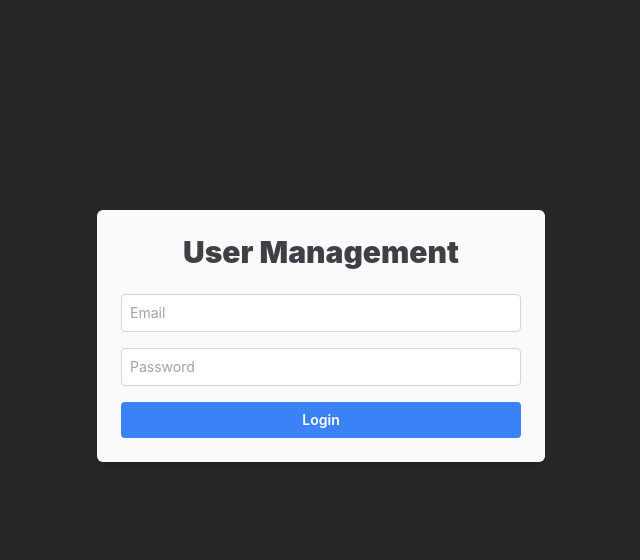
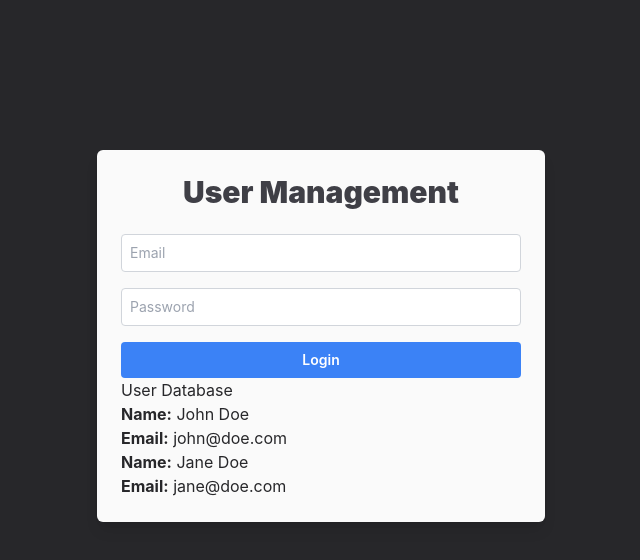
Before and after one commit to halcyon1128/react-tailwind-usermgmt, a React (Create React App) app: page /login in a window 1280 px wide. Shown: the top 560 px of the page, without its empty margins (319-959 px from the left). Built offline with nearby package versions, Linux system fonts and the light colour scheme.

Commit message:
major revision: users are admins

```diff
--- a/src/components/Login.js
+++ b/src/components/Login.js
@@ -3,6 +3,7 @@ import { useNavigate } from 'react-router-dom';
 import { useAuth } from './contexts/AuthContext';
 import { useUserContext } from './contexts/UserContext';
 import { useArrayDatabase } from './contexts/ArrayDatabase'; // Import the custom hook
+import TestComponent from './TestComponent';
 
 function Login() {
   const [email, setEmail] = useState('');
@@ -126,7 +127,9 @@ function Login() {
             </button>
           </form>
         </section>
+        <TestComponent />
       </div>
+
     </div>
   );
 }
--- a/src/components/TestComponent.js
+++ b/src/components/TestComponent.js
@@ -1,25 +1,33 @@
-// src/TestComponent.js
-import React from 'react';
-import { useAuth } from './contexts/AuthContext';
+import React, { useEffect, useState } from 'react';
 
-const TestComponent = () => {
-  const { logIn, logOut, isLoggedIn } = useAuth();
+function TestComponent() {
+  const [userDatabase, setUserDatabase] = useState([]);
 
-  const handleLogin = () => {
-    logIn('test@example.com', 'password123');
-  };
-
-  const handleLogout = () => {
-    logOut();
-  };
+  useEffect(() => {
+    // Fetch the userDatabase from localStorage
+    const data = localStorage.getItem('userDatabase');
+    if (data) {
+      setUserDatabase(JSON.parse(data));
+    }
+  }, []);
 
   return (
-    <div>
-      <button onClick={handleLogin}>Log In</button>
-      <button onClick={handleLogout}>Log Out</button>
-      <p>Logged In: {isLoggedIn ? 'Yes' : 'No'}</p>
+    <div className="test-component container overflow-auto max-w-sm max-h-sm">
+      <h1>User Database</h1>
+      {userDatabase.length === 0 ? (
+        <p>No user data available.</p>
+      ) : (
+        <ul>
+          {userDatabase.map((user) => (
+            <li key={user.id}>
+              <strong>Name:</strong> {user.name} <br />
+              <strong>Email:</strong> {user.email}
+            </li>
+          ))}
+        </ul>
+      )}
     </div>
   );
-};
+}
 
 export default TestComponent;
```
